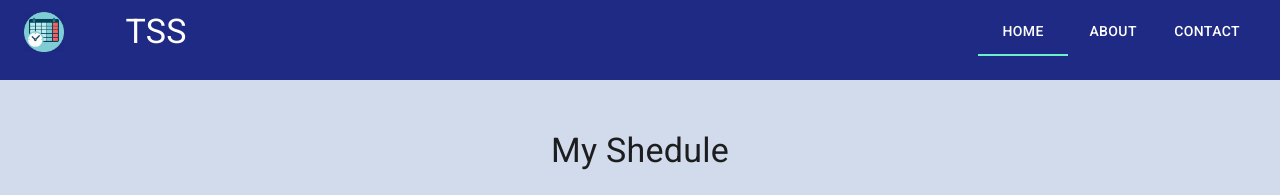
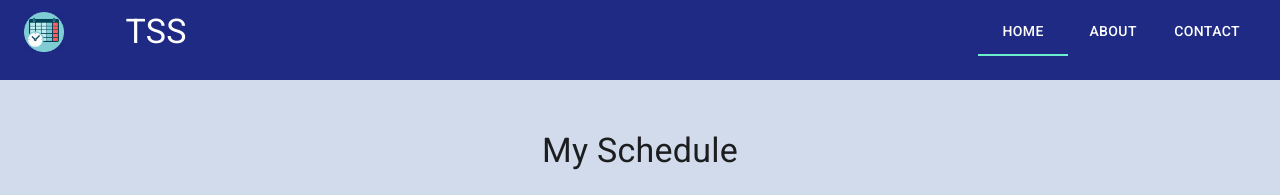
Before and after one commit to OmgaSqud/omega_squad_tss, a React (Create React App) app: page /student-view in a window 1280 px wide. Shown: the top 195 px of the page. Built offline with nearby package versions, Linux system fonts and the light colour scheme; no server answers; the database is empty.

Commit message:
studentview merged

```diff
--- a/src/student/StudentView.js
+++ b/src/student/StudentView.js
@@ -241,7 +241,7 @@ const StudentView = () => {
     >
       <Box textAlign="center">
         <Typography variant="h4" gutterBottom component="div">
-          My Shedule
+          My Schedule
         </Typography>
       </Box>
 
```
